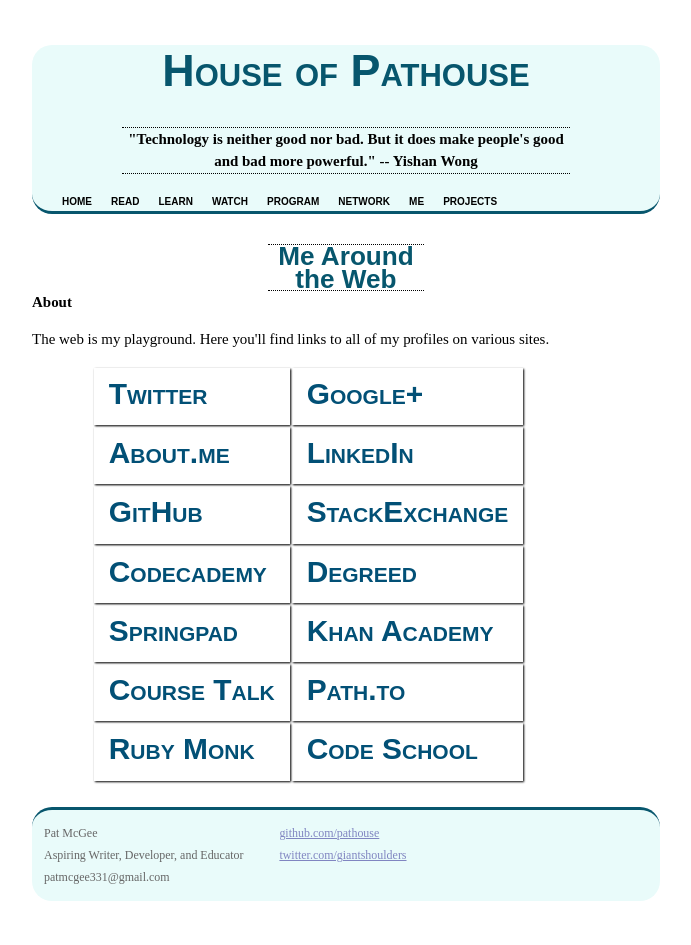
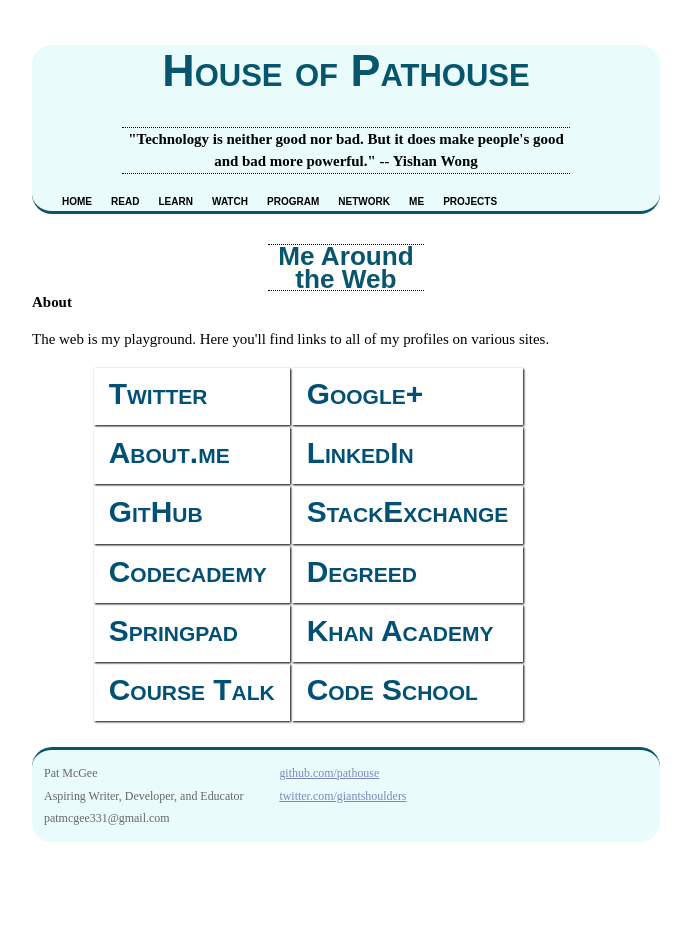
Before and after one commit to pathouse/pathouse.github.io, a Jekyll site: the page built from me/index.html, in a window 1280 px wide. Shown: the whole page, without its empty margins (294-985 px from the left). Built offline with Jekyll 4.4.1, drawn with Linux system fonts in a browser that asks for light colours; some web fonts are replaced.

Commit message:
Update profiles page

```diff
--- a/me/index.html
+++ b/me/index.html
@@ -39,11 +39,7 @@
     </tr>
     <tr>
       <td><a href="http://coursetalk.org/u/patmcgee" target="_blank">Course Talk</a></td>
-      <td><a href="https://www.path.to/pathouse" target="_blank">Path.to</a></td>
+      <td><a href="http://www.codeschool.com/users/pathouse" target="_blank">Code School</a></td>
     </tr>
-		<tr>
-			<td><a href="https://rubymonk.com/u/pat-mcgee" target="_blank">Ruby Monk</a></td>
-			<td><a href="http://www.codeschool.com/users/pathouse" target="_blank">Code School</a></td>
-		</tr>
   </table>
 </div>
```
